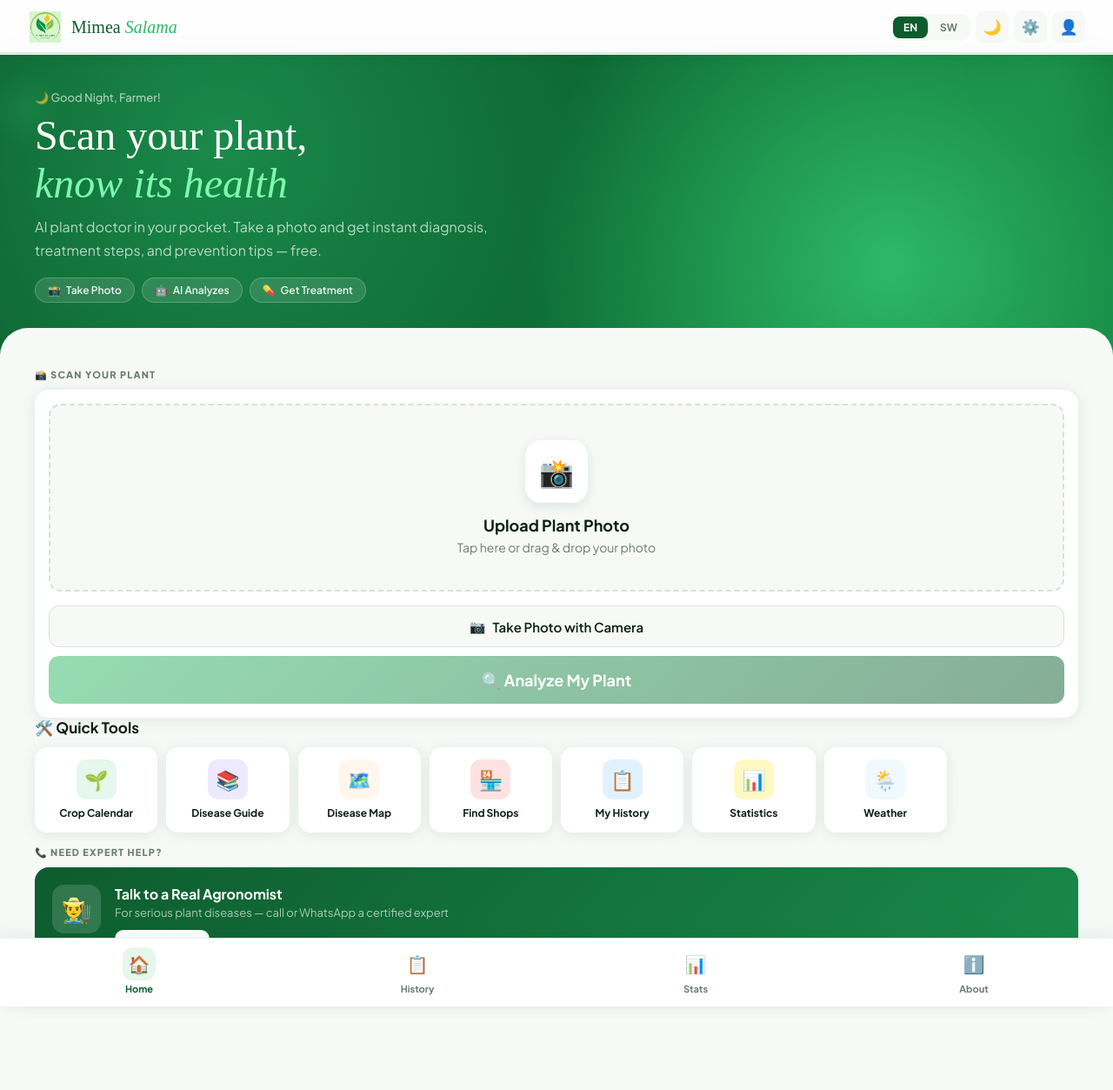
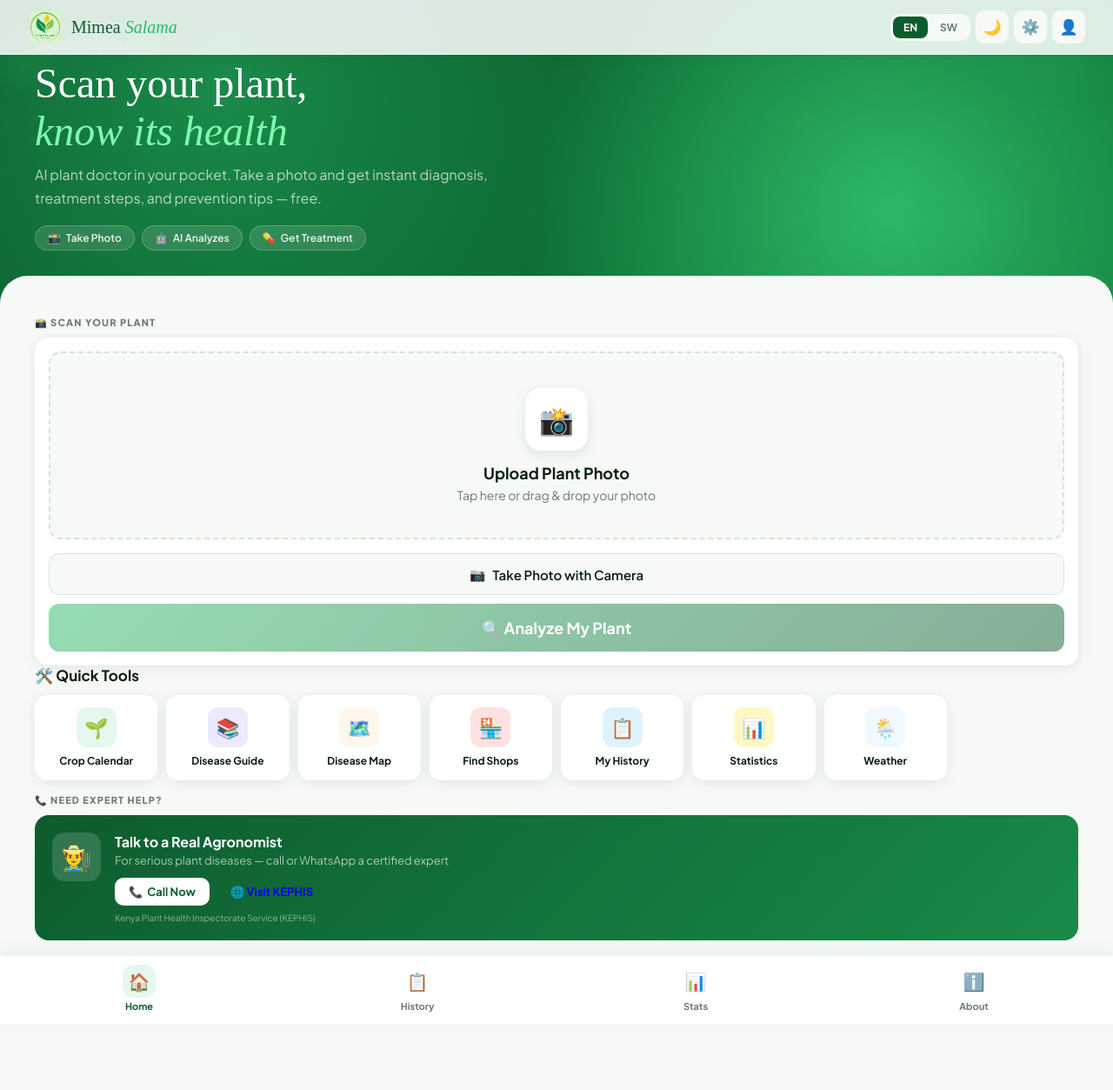
Before and after one commit to Hackxyl/mimea-salama, a Flask app: page / in a window 1280 px wide. Shown: the whole page at 87% size. Before the commit the page ends 1144 px from the top, so only its background shows below. Run offline with Flask 3, Linux system fonts and the light colour scheme; some libraries are stand-ins or nearby versions; some web fonts are replaced.

Commit message:
change index file

```diff
--- a/templates/index.html
+++ b/templates/index.html
@@ -71,7 +71,9 @@
 .t-div{height:1px;background:var(--cream);margin:4px 0;}
 
 /* PAGE */
-.page{padding-top:60px;}
+.page {
+  padding-bottom: 80px; /* adjust to nav height */
+}
 
 /* HERO */
 .hero {
@@ -732,13 +734,10 @@
 </div>
 
 <nav class="botnav">
-  <nav class="botnav">
   <button class="bnav on" id="bn-home" onclick="showPage('home')"><div class="bnav-ico">🏠</div><div class="bnav-lbl" data-en="Home" data-sw="Nyumbani">Home</div></button>
   <button class="bnav" id="bn-hist" onclick="openHistory()"><div class="bnav-ico">📋</div><div class="bnav-lbl" data-en="History" data-sw="Historia">History</div></button>
   <button class="bnav" id="bn-stats" onclick="openDashboard()"><div class="bnav-ico">📊</div><div class="bnav-lbl" data-en="Stats" data-sw="Takwimu">Stats</div></button>
   <button class="bnav" id="bn-about" onclick="showPage('about')"><div class="bnav-ico">ℹ️</div><div class="bnav-lbl" data-en="About" data-sw="Kuhusu">About</div></button>
-
-</nav>
 </nav>
 
 <!-- HISTORY MODAL -->
```
